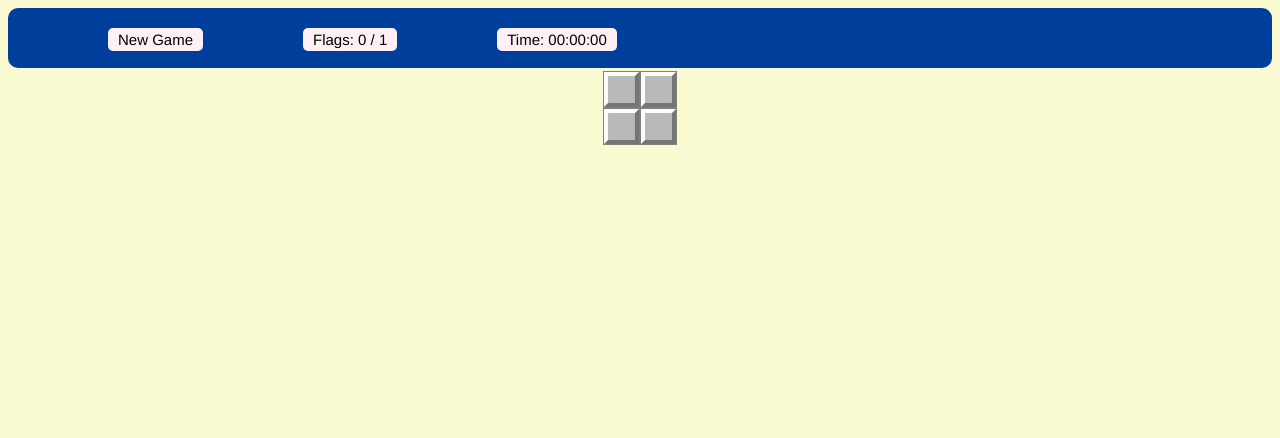
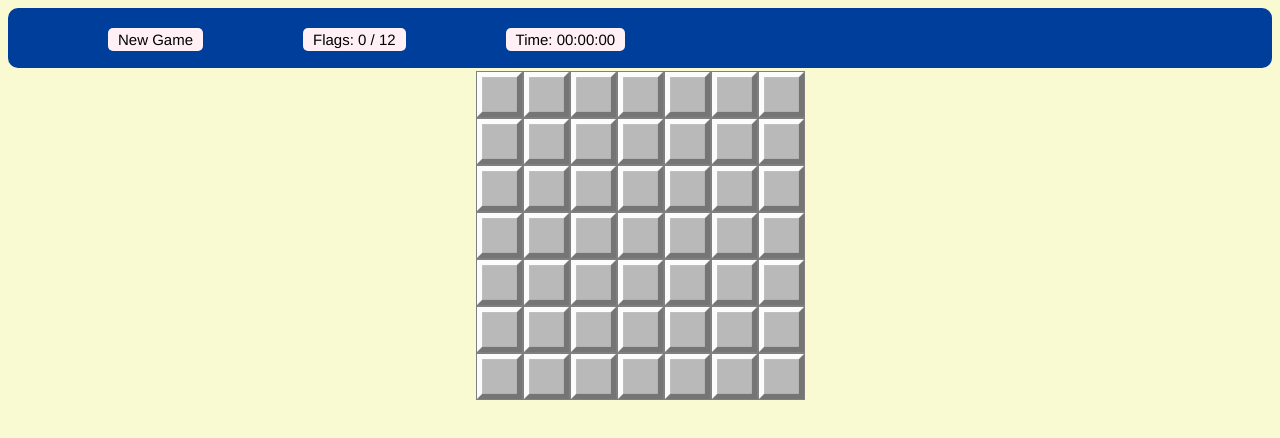
Before and after one commit to Matija8/Faks-Js-Minesweeper, a plain HTML site: page Minesweeper/index.html in a window 1280 px wide. Both pictures are taken after a click on the element "New Game". Drawn offline with Linux system fonts and the light colour scheme.

Commit message:
Fixed the timer. TODO: Bug! app.js newGame() can make multiple games! Singleton?

```diff
--- a/Minesweeper/javascripts/Cell.js
+++ b/Minesweeper/javascripts/Cell.js
@@ -26,9 +26,9 @@ class Cell {
         this.listenerFunctions = [];
         this.listenerFunctions.push([ 'mousedown', (event) => { this.mouseDown(event)} ]);
         this.listenerFunctions.push([ 'mouseup', (event) => { if(event.button === 1) this.midUp(); } ]);
-        this.listenerFunctions.push([ 'contextmenu', (event) => { event.preventDefault(); } ]);
         this.listenerFunctions.push([ 'mouseenter', () => { this.mouseIn(); } ]);
         this.listenerFunctions.push([ 'mouseout', () => { this.mouseOut(); } ]);
+        this.listenerFunctions.push([ 'contextmenu', (event) => { event.preventDefault(); } ]);
         this.listenerFunctions.forEach(pair => {
             this.item.addEventListener(...pair);
         });
--- a/Minesweeper/javascripts/Game.js
+++ b/Minesweeper/javascripts/Game.js
@@ -10,14 +10,17 @@ class Game {
         this.numOfCols          = numOfCols;
         this.numOfMines         = numOfMines;
         this.style              = style; // Style class.
+        this.notInstantiated    = false; //TODO!
         this.numOfLeftClicked   = 0;
         this.numOfRightClicked  = 0;
-        this.startTime          = null;
         this.firstClick         = true; // Mines are set only on the first left-click.
         this.winSemaphore       = true; // Hack to prevent multiple wins on empty cell recursive left-click.
-        this.lossSemaphore      = true; // TODO: Promises instead?
+        this.lossSemaphore      = true; // TODO?
         this.mineNumberDisplay  = document.getElementById('mine-number-display');
         this.timerDisplay       = document.getElementById('timer');
+        this.startTime          = null;
+        this.runningTimer       = null;
+        this.timePlaying        = null;
         this.midDownFlag        = false;
         this.cellMatrix         = [];
 
@@ -67,7 +70,15 @@ class Game {
 
     startTimer(){
         this.startTime = Date.now();
-        setInterval(refreshTimerWrapper(this), 1000);
+        this.runningTimer = setInterval(this.refreshTimer.bind(this), 1000);
+    }
+
+
+    stopTimer(){
+        if(this.runningTimer){
+            clearInterval(this.runningTimer);
+            this.refreshTimer();
+        }
     }
 
 
@@ -132,15 +143,17 @@ class Game {
         });
         clickedMine.css.backgroundImage = this.style.image_ClickedMine;
         setTimeout(() => {
-            window.alert('Sorry, you just lost :(');
+            window.alert('Sorry, you just lost :(');    //TODO Chrome: promises?
         } ,100);
         this.gameEnd();
     }
 
 
     gameEnd(){
+        this.stopTimer();
         this.cellMatrixToList().forEach(cell => {
             cell.removeListeners();
         });
+
     }
 }
--- a/Minesweeper/javascripts/app.js
+++ b/Minesweeper/javascripts/app.js
@@ -3,29 +3,20 @@
 /* jshint node: true */
 /*jshint esversion: 6 */
 
-const gNumOfRows = 2,
-    gNumOfCols  = 2,
-    gNumOfMines = 1,
-    gCellSize = '35px',
+//TODO timer;
+
+const gNumOfRows = 7,
+    gNumOfCols  = 7,
+    gNumOfMines = 12,
+    gCellSize = '45px',
     gFontSize = '22px';
 
 
-var game = null;
-document.getElementById('new-game').addEventListener('click', () => { newGame([game]); });
+var game = {notInstantiated : true};
+document.getElementById('new-game').addEventListener('click', () => { newGame(game); });
 
-function newGame (gameWrapper) {
-    game = gameWrapper[0];//TODO: implement better design pattern.
-    if(!game){
-        game = new Game(gNumOfRows, gNumOfCols, gNumOfMines, new Style());
+function newGame (game) {
+    if(game.notInstantiated){   //TODO BUG!!!
+        game = new Game(gNumOfRows, gNumOfCols, gNumOfMines, new Style(gCellSize, gFontSize));
     }
-
-    //TODO newGame for non-first iteration
-
-    /*
-    game.firstClick = false;
-    this.numOfLeftClicked   = 0;
-    this.numOfRightClicked  = 0;
-    this.startTime          = null;*/
 }
-
-function refreshTimerWrapper(game) { game.refreshTimer(); }
--- a/Minesweeper/stylesheets/style.css
+++ b/Minesweeper/stylesheets/style.css
@@ -52,10 +52,6 @@ main {
 
     /* background */
     background-color: gainsboro;
-    /*
-    background-image: url('../images/not-clicked.png');
-    background-size: contain;
-    */
 }
 
 
@@ -81,7 +77,7 @@ main {
 }
 
 
-#new-game:hover {
+#new-game:hover { /* TODO: remove on gameEnd()? */
     cursor: pointer;
 }
 
```
